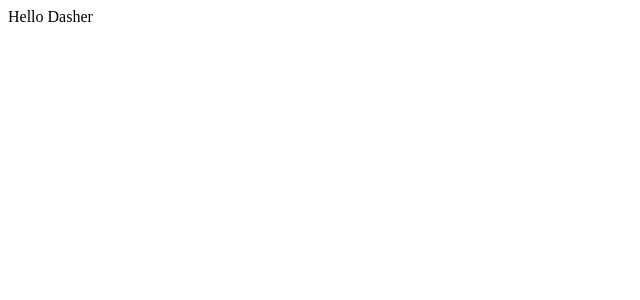
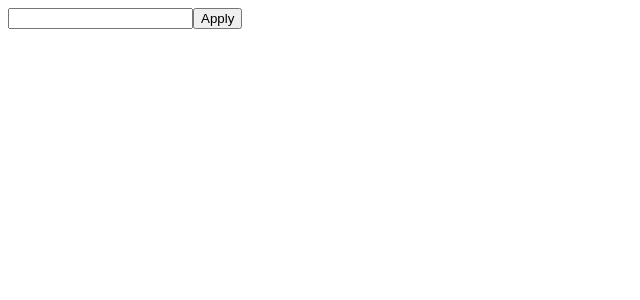
Before and after one commit to pullboard/pullboard, a Next.js app: page / in a window 1280 px wide. Shown: the top 300 px of the page, without its empty margins (0-640 px from the left). Built offline with nearby package versions, Linux system fonts and the light colour scheme.

Commit message:
Add query input

```diff
--- a/package.json
+++ b/package.json
@@ -22,6 +22,7 @@
   "homepage": "https://github.com/colebemis/dasher-mvp#readme",
   "dependencies": {
     "next": "^6.1.1",
+    "query-string": "^6.1.0",
     "react": "^16.4.1",
     "react-dom": "^16.4.1"
   }
--- a/pages/index.js
+++ b/pages/index.js
@@ -1,5 +1,40 @@
-function IndexPage() {
-  return <div>Hello Dasher</div>
+import { withRouter } from 'next/router'
+import { stringify } from 'query-string'
+import React, { Component } from 'react'
+
+class IndexPage extends Component {
+  state = {
+    query: this.props.router.query.query || ''
+  }
+
+  handleQueryChange = event => {
+    this.setState({ query: event.target.value })
+  }
+
+  handleQuerySubmit = event => {
+    event.preventDefault()
+
+    const { router } = this.props
+    const { query } = this.state
+
+    if (query !== router.query.query) {
+      router.push(`/?${stringify({ ...router.query, query })}`)
+    }
+  }
+
+  render() {
+    const { router } = this.props
+    const { query } = this.state
+
+    return (
+      <div>
+        <form onSubmit={this.handleQuerySubmit}>
+          <input value={query} onChange={this.handleQueryChange} />
+          {query !== router.query.query ? <button>Apply</button> : null}
+        </form>
+      </div>
+    )
+  }
 }
 
-export default IndexPage
+export default withRouter(IndexPage)
```
Also changed, not shown: 1 other file (tests, documents, lock files or other folders).
